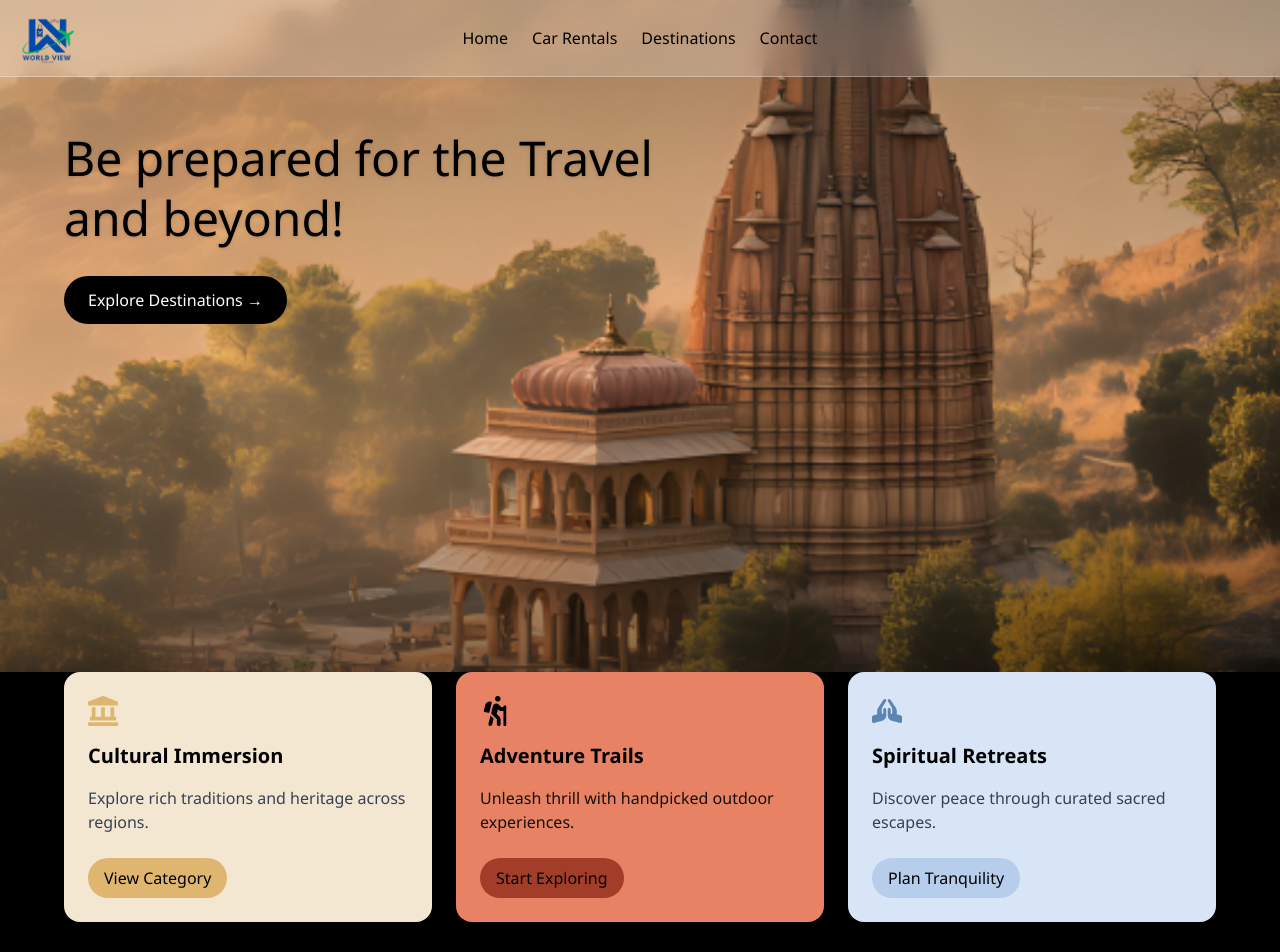
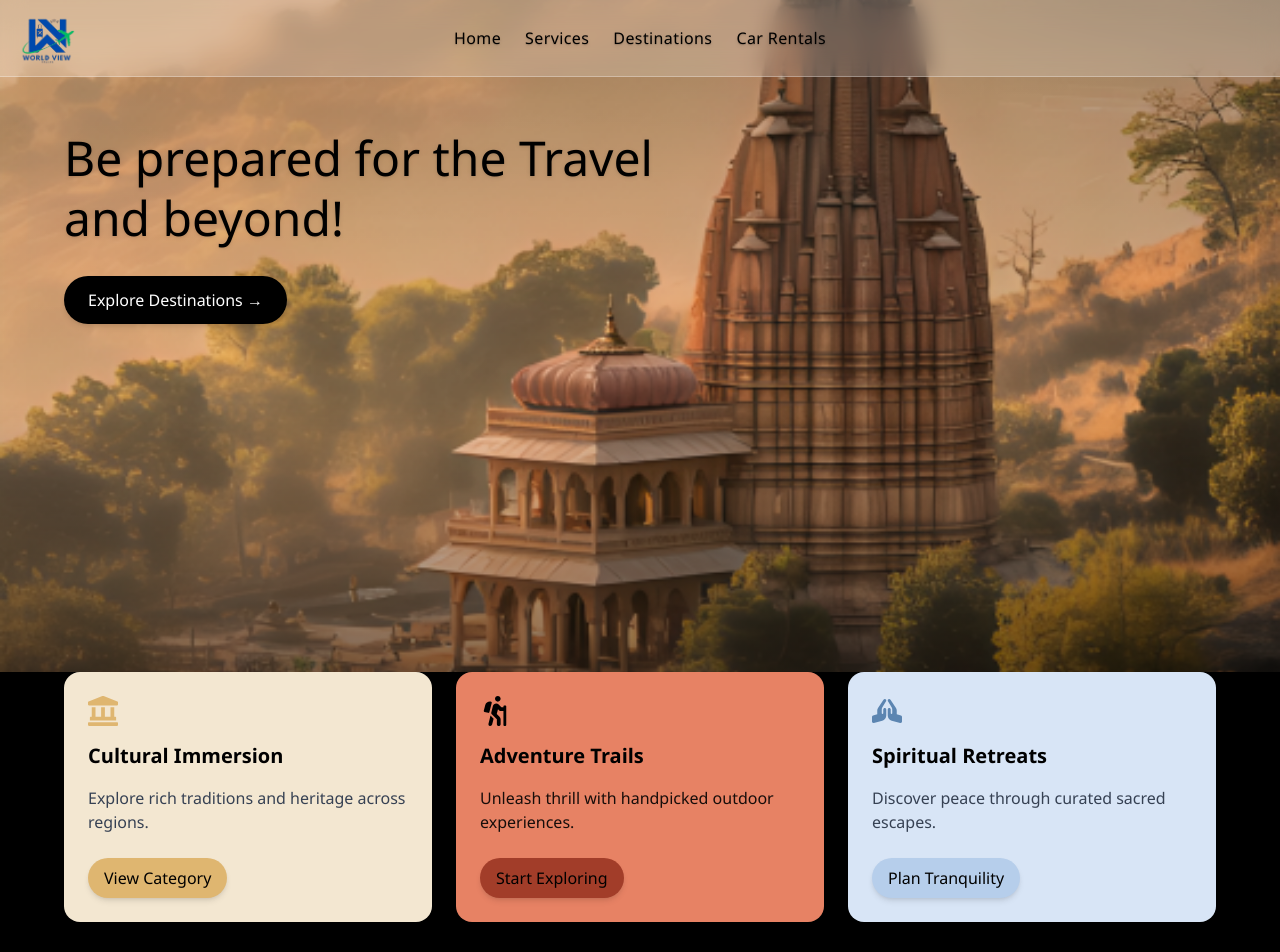
Before and after one commit to ThriberX/worldview, a Next.js app: page / in a window 1280 px wide. Shown: the top 952 px of the page. Built offline with nearby package versions, Linux system fonts and the light colour scheme.

Commit message:
footer ans other modifications

```diff
--- a/app/globals.css
+++ b/app/globals.css
@@ -1,9 +1,14 @@
 @import "tailwindcss";
+
 body {
   margin: 0;
   font-family: 'Segoe UI', sans-serif;
   background-color: black;
   color: white;
+}
+
+html {
+  scroll-behavior: smooth;
 }
 
 .main {
@@ -92,3 +97,18 @@ body {
   cursor: pointer;
   font-weight: 600;
 }
+
+.common-btn-effects {
+  transition: all 0.3s ease-in-out;
+  box-shadow: 0 4px 6px -1px rgba(0, 0, 0, 0.1), 0 2px 4px -2px rgba(0, 0, 0, 0.1);
+}
+
+.common-btn-effects:hover {
+  transform: scale(1.05);
+  box-shadow: 0 10px 15px -3px rgba(0, 0, 0, 0.1), 0 4px 6px -4px rgba(0, 0, 0, 0.1);
+}
+
+.common-btn-effects:active {
+  transform: scale(0.98) translateY(0.5px);
+  box-shadow: 0 1px 2px 0 rgba(0, 0, 0, 0.05);
+}
--- a/app/page.js
+++ b/app/page.js
@@ -4,6 +4,7 @@ import ServicesSection from "@/components/sections/services-section"
 import TopDestinationsSection from "@/components/sections/TopDestinations"
 import CarRentalShowcase from "@/components/sections/CarRentalShowcase"
 import ExperienceSection from "@/components/sections/ExperienceSection"
+import Footer from "@/components/layout/footer"
 
 export default function LandingPage() {
     return (
@@ -14,6 +15,7 @@ export default function LandingPage() {
         <TopDestinationsSection />
         <CarRentalShowcase />
         <ExperienceSection />
+        <Footer />
       </main>
     )
 }
--- a/components/layout/footer.tsx
+++ b/components/layout/footer.tsx
@@ -0,0 +1,59 @@
+'use client';
+
+import React from 'react';
+import { FaEnvelope, FaMapMarkerAlt, FaInstagram, FaFacebook, FaTwitter } from 'react-icons/fa';
+
+export default function Footer() {
+  return (
+    <footer className="bg-[#FDBE58] text-black pt-12 pb-6 px-4 md:px-20">
+
+      <div className="max-w-7xl mx-auto flex flex-col md:flex-row justify-between gap-6 md:gap-6 border-b border-black pb-6">
+        <div className="md:w-1/2 text-center">
+          <h2 className="text-xl font-bold mb-2">Travel</h2>
+          <p className="mb-4 text-sm">
+            Travel Tourism is a customer-oriented organization offering professional,<br />
+            world-class tourism solutions.
+          </p>
+          <h3 className="font-bold mb-2">Services</h3>
+          <div className="grid grid-cols-2 gap-2 text-sm">
+             <a href="#home" className="text-black hover:scale-110">Home</a>
+          <a href="#services" className="text-black hover:scale-110 ">Services</a>
+          <a href="#destinations" className="text-black hover:scale-110">Destinations</a>
+          <a href="#rentals" className="text-black hover:scale-110">Car Rentals</a>
+          </div>
+        </div>
+
+        <div className="md:w-1/2 text-center">
+          <h3 className="text-lg font-bold mb-3">Contact</h3>
+          <ul className="space-y-2 text-sm">
+            <li className="flex items-center gap-2 justify-center">
+              <FaMapMarkerAlt /> Varanasi, India
+            </li>
+            <li className="flex items-center justify-center gap-1">
+               📞<a href="tel:7800664900" style={{ color: 'black', textDecoration: 'none', fontWeight: 'semibold' }}>+91 7800664900</a>
+            </li>
+            <li className="flex items-center gap-2 justify-center">
+              <FaEnvelope /> XYZ@gmail.com
+            </li>
+          </ul>
+        </div>
+      </div>
+
+      <div className="max-w-7xl mx-auto mt-4 flex flex-col md:flex-row justify-center md:justify-between items-center gap-4 text-sm pt-4">
+        <div className="font-semibold text-center">WORLDVIEW</div>
+
+        <div className="text-center">
+          © 2025 Varanasi Tempo Traveller Rentals. All rights reserved.
+        </div>
+
+        <div className="flex gap-4 text-xl justify-center">
+          <a href="https://www.instagram.com/worldvt.vns/" target="_blank" rel="noopener noreferrer">
+            <FaInstagram className="cursor-pointer hover:scale-110 transition" />
+          </a>
+          <FaFacebook className="cursor-pointer hover:scale-110 transition" />
+          <FaTwitter className="cursor-pointer hover:scale-110 transition" />
+        </div>
+      </div>
+    </footer>
+  );
+}
--- a/components/layout/navbar.tsx
+++ b/components/layout/navbar.tsx
@@ -10,7 +10,6 @@ export default function Navbar() {
     <nav className="w-full fixed top-0 left-0 z-50 backdrop-blur-md bg-white/20 border-b border-white/30">
       <div className="relative max-w-7xl mx-auto px-4 py-2 flex items-center justify-between">
 
-        {/* Logo */}
         <div className="md:ml-0 ml-4">
           <Image
             src="/images/logo.png"
@@ -21,15 +20,13 @@ export default function Navbar() {
           />
         </div>
 
-        {/* Desktop Nav Links */}
         <div className="absolute left-1/2 transform -translate-x-1/2 hidden md:flex space-x-6">
-          <a href="#" className="text-black hover:text-yellow-300 transition">Home</a>
-          <a href="#" className="text-black hover:text-yellow-300 transition">Car Rentals</a>
-          <a href="#" className="text-black hover:text-yellow-300 transition">Destinations</a>
-          <a href="#" className="text-black hover:text-yellow-300 transition">Contact</a>
+          <a href="#home" className="text-black text-shadow-md font-medium tracking-wide transition duration-300 ease-in-out hover:text-yellow-500 hover:scale-110 hover:drop-shadow-md">Home</a>
+          <a href="#services" className="text-black text-shadow-md font-medium tracking-wide transition duration-300 ease-in-out hover:text-yellow-500 hover:scale-110 hover:drop-shadow-md">Services</a>
+          <a href="#destinations" className="text-black text-shadow-md font-medium tracking-wide transition duration-300 ease-in-out hover:text-yellow-500 hover:scale-110 hover:drop-shadow-md">Destinations</a>
+          <a href="#rentals" className="text-black text-shadow-md font-medium tracking-wide transition duration-300 ease-in-out hover:text-yellow-500 hover:scale-110 hover:drop-shadow-md">Car Rentals</a>
         </div>
 
-        {/* Mobile Menu Button */}
         <button
           onClick={() => setMenuOpen(!menuOpen)}
           className="md:hidden text-black"
@@ -38,13 +35,12 @@ export default function Navbar() {
         </button>
       </div>
 
-      {/* Mobile Links */}
       {menuOpen && (
         <div className="md:hidden px-4 pb-4 bg-white/10 backdrop-blur-sm">
-          <a href="#" className="block text-black py-2">Home</a>
-          <a href="#" className="block text-black py-2">Car Rentals</a>
-          <a href="#" className="block text-black py-2">Destinations</a>
-          <a href="#" className="block text-black py-2">Contact</a>
+          <a href="#home" className="block text-black py-2 text-shadow-md font-medium tracking-wide transition duration-300 ease-in-out hover:text-yellow-500 hover:drop-shadow-md">Home</a>
+          <a href="#services" className="block text-black py-2 text-shadow-md font-medium tracking-wide transition duration-300 ease-in-out hover:text-yellow-500 hover:drop-shadow-md">Services</a>
+          <a href="#destinations" className="block text-black py-2 text-shadow-md font-medium tracking-wide transition duration-300 ease-in-out hover:text-yellow-500 hover:drop-shadow-md">Destinations</a>
+          <a href="#rentals" className="block text-black py-2 text-shadow-md font-medium tracking-wide transition duration-300 ease-in-out hover:text-yellow-500 hover:drop-shadow-md">Car Rentals</a>
         </div>
       )}
     </nav>
--- a/components/sections/CarRentalShowcase.tsx
+++ b/components/sections/CarRentalShowcase.tsx
@@ -35,7 +35,7 @@ export default function CarRentalShowcase() {
   const router = useRouter();
 
   return (
-    <section className="bg-black text-white">
+    <section  id="rentals" className="bg-black text-white">
 
       <div className="flex flex-col md:flex-row items-center justify-between gap-8 px-6 md:px-20 pt-10 pb-10">
         <div className="flex-1">
@@ -47,7 +47,7 @@ export default function CarRentalShowcase() {
           </p>
           <button
             onClick={() => router.push('/cabs')}
-            className="bg-yellow-400 hover:bg-yellow-300 transition px-6 py-3 rounded-md text-black font-semibold"
+            className="bg-yellow-400 hover:bg-yellow-300 transition px-6 py-3 rounded-md text-black font-semibold common-btn-effects"
           >
             Explore Now
           </button>
@@ -107,7 +107,8 @@ export default function CarRentalShowcase() {
             <p style={{ fontSize: '0.9rem', marginBottom: '4px' }}>👤 {car.passengers} Passengers</p>
             <p style={{ fontSize: '0.9rem', marginBottom: '4px' }}>❄ Air Conditioning</p>
             <a href="tel:7800664900">
-              <button style={{
+              <button className="call-button transition-all duration-300 ease-in-out shadow-md hover:scale-105
+               hover:shadow-lgactive:scale-98 active:shadow-sm active:translate-y-0.5" style={{
                 backgroundColor: '#FBBF24',
                 color: '#000',
                 padding: '10px 16px',
@@ -128,7 +129,7 @@ export default function CarRentalShowcase() {
       <div className="mt-12 mb-16 flex justify-center">
         <button
           onClick={() => router.push('/cabs')}
-          className="border border-white text-white hover:bg-white hover:text-black transition px-6 py-2 rounded-full text-sm font-medium"
+          className="border border-white text-white hover:bg-white hover:text-black transition px-6 py-2 rounded-full text-sm font-medium common-btn-effects "
         >
           Show all vehicles →
         </button>
--- a/components/sections/ExperienceSection.tsx
+++ b/components/sections/ExperienceSection.tsx
@@ -18,10 +18,12 @@ export default function ExperienceSection() {
             </div>
           </div>
 
-          <button className="bg-yellow-400 hover:bg-yellow-300 text-black px-4 py-2 rounded-md font-medium mt-2 mb-8 flex items-center gap-2 mx-auto md:mx-0">
+          <a href="https://www.instagram.com/worldvt.vns/">
+          <button className="bg-yellow-400 hover:bg-yellow-300 text-black px-4 py-2 rounded-md font-medium mt-2 mb-8 flex items-center gap-2 mx-auto md:mx-0 common-btn-effects">
             <FaInstagram className="text-lg" />
             @worldview
           </button>
+          </a>
 
           <div className="flex gap-8 justify-center md:justify-start text-left">
             <div>
--- a/components/sections/about-section.tsx
+++ /dev/null
@@ -1 +0,0 @@
-'use client';
--- a/components/sections/cab-section.tsx
+++ b/components/sections/cab-section.tsx
@@ -95,7 +95,8 @@ export default function CabRentalSection() {
             <p style={{ fontSize: '1rem', marginBottom: '24px' }}>
               We are ready to serve the best experience in car rental.
             </p>
-            <a href="tel:7800664900">  <button style={{
+            <a href="tel:7800664900">  <button
+            className="common-btn-effects"style={{
               backgroundColor: '#FBBF24',
               color: '#000',
               padding: '12px 20px',
@@ -163,7 +164,8 @@ export default function CabRentalSection() {
               <p style={{ color: '#FBBF29', marginBottom: '8px' }}>⭐ {car.rating}</p>
               <p style={{ fontSize: '0.9rem', marginBottom: '4px' }}>👤 {car.passengers} Passengers</p>
               <p style={{ fontSize: '0.9rem', marginBottom: '4px' }}>❄ Air Conditioning</p>
-            <a href="tel:7800664900"> <button className="call-button" style={{
+            <a href="tel:7800664900"> <button className="call-button transition-all duration-300 ease-in-out shadow-md hover:scale-105
+               hover:shadow-lgactive:scale-98 active:shadow-sm active:translate-y-0.5" style={{
                 backgroundColor: '#FBBF24',
                 color: '#000',
                 padding: '10px 16px',
--- a/components/sections/hero-section.tsx
+++ b/components/sections/hero-section.tsx
@@ -8,6 +8,7 @@ export default function HeroSection() {
     <>
       {/* Hero Section */}
       <div
+       id="home"
         className="h-screen bg-cover bg-center bg-no-repeat relative flex items-start"
         style={{
           backgroundImage: "url('/images/home.png')",
@@ -23,7 +24,7 @@ export default function HeroSection() {
             Be prepared for the Travel <br />
             <span className="block">and beyond!</span>
           </h1>
-          <button className="mt-1 px-6 py-3 bg-black text-white rounded-full hover:bg-white hover:text-black transition">
+          <button className="mt-1 px-6 py-3 bg-black text-white rounded-full common-btn-effects hover:bg-white hover:text-black transition">
             Explore Destinations →
           </button>
         </div>
@@ -39,7 +40,7 @@ export default function HeroSection() {
             <p className="text-gray-700 mb-6">
               Explore rich traditions and heritage across regions.
             </p>
-            <button className="bg-[#dfb670] text-black font-medium px-4 py-2 rounded-full">
+            <button className="bg-[#dfb670] text-black font-medium px-4 py-2 rounded-full common-btn-effects">
               View Category
             </button>
           </div>
@@ -51,7 +52,7 @@ export default function HeroSection() {
             <p className="text-black/90 mb-6">
               Unleash thrill with handpicked outdoor experiences.
             </p>
-            <button className="bg-[#a23d29] text-black font-medium px-4 py-2 rounded-full">
+            <button className="bg-[#a23d29] text-black font-medium px-4 py-2 rounded-full common-btn-effects">
               Start Exploring
             </button>
           </div>
@@ -63,7 +64,7 @@ export default function HeroSection() {
             <p className="text-gray-700 mb-6">
               Discover peace through curated sacred escapes.
             </p>
-            <button className="bg-[#b6ceeb] text-black font-medium px-4 py-2 rounded-full">
+            <button className="bg-[#b6ceeb] text-black font-medium px-4 py-2 rounded-full common-btn-effects">
               Plan Tranquility
             </button>
           </div>
--- a/components/sections/services-section.tsx
+++ b/components/sections/services-section.tsx
@@ -6,7 +6,7 @@ import React from 'react';
 
 export default function ServicesSection() {
   return (
-    <div className="bg-black text-white py-5 px-6 md:px-20">
+    <div id="services" className="bg-black text-white py-5 px-6 md:px-20">
       <div className="max-w-7xl mx-auto flex flex-col md:flex-row items-center md:items-start gap-16 md:gap-24 md:ml-50">
 
         <div className="relative w-full md:w-1/2 flex justify-center">
```
Also changed, not shown: components/sections/TopDestinations.tsx (+10 -3 lines).
